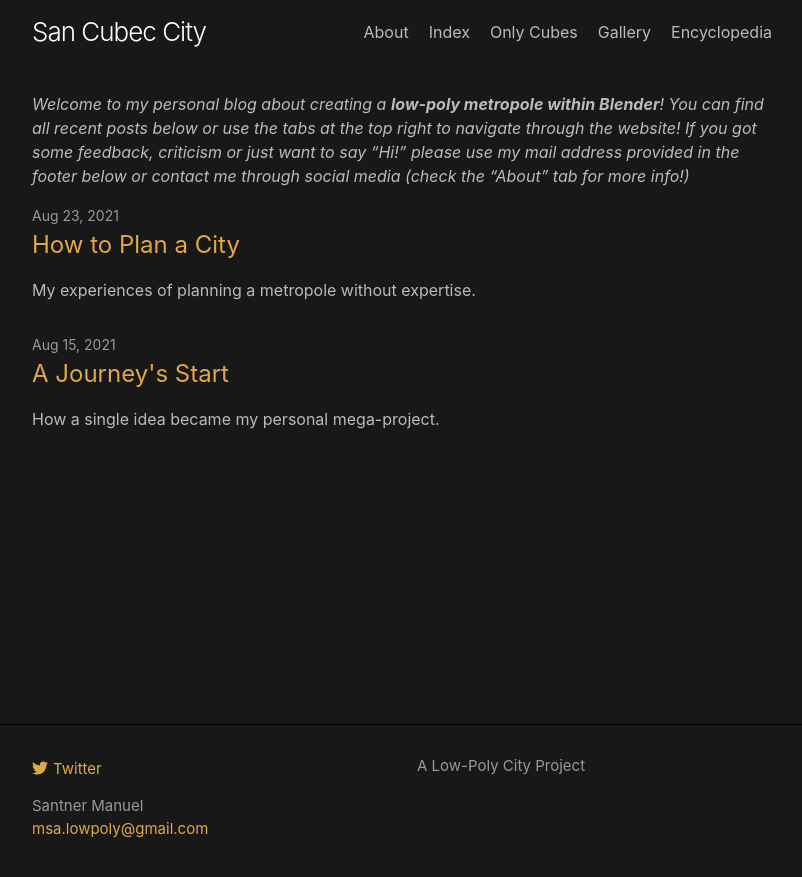
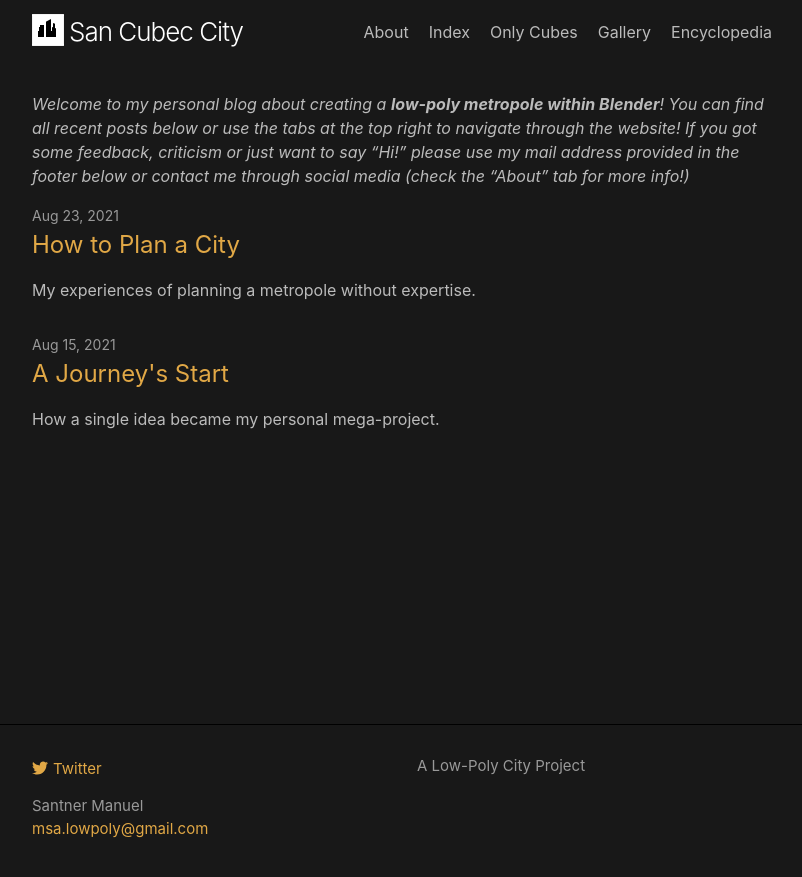
Before and after one commit to kant/san_cubec_blog, a Jekyll site: the page built from index.md, in a window 1280 px wide. Shown: the top 877 px of the page, without its empty margins (238-1040 px from the left). Built offline with Jekyll 4.4.1, drawn with Linux system fonts in a browser that asks for light colours.

Commit message:
Update _layout.scss

```diff
--- a/_sass/minima/_layout.scss
+++ b/_sass/minima/_layout.scss
@@ -26,6 +26,14 @@
   &:visited {
     color: $site-title-color;
   }
+}
+
+.site-title::before {
+	content: url("/assets/images/home/san_cubec_logo.png");
+	display: inline-block;
+	position: relative;
+	width: 37px;
+	top: 5px;
 }
 
 .site-nav {
```
